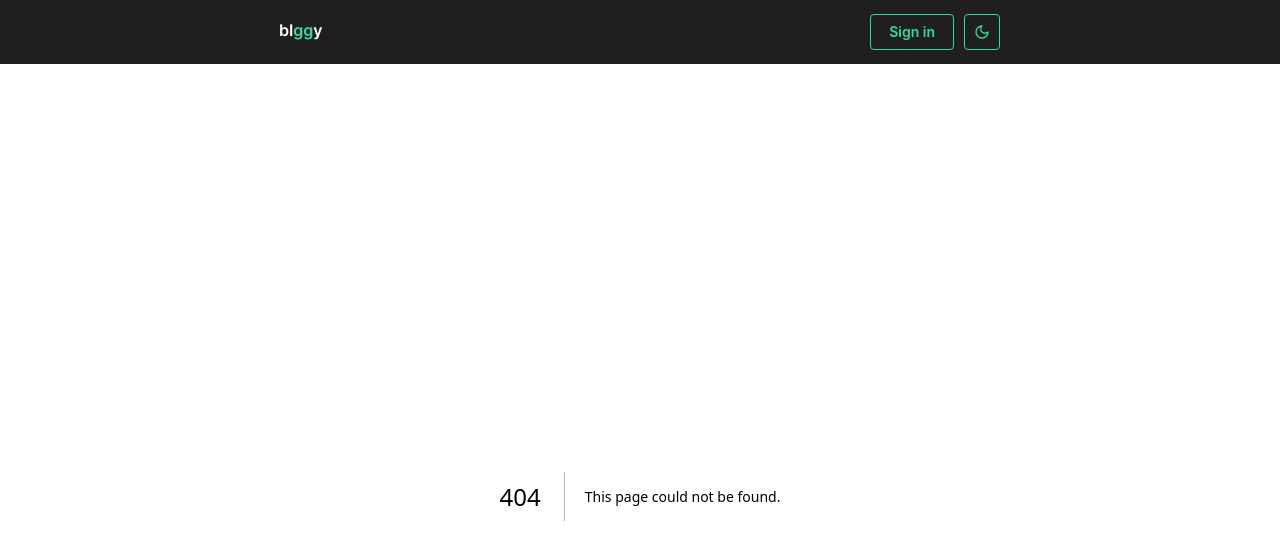
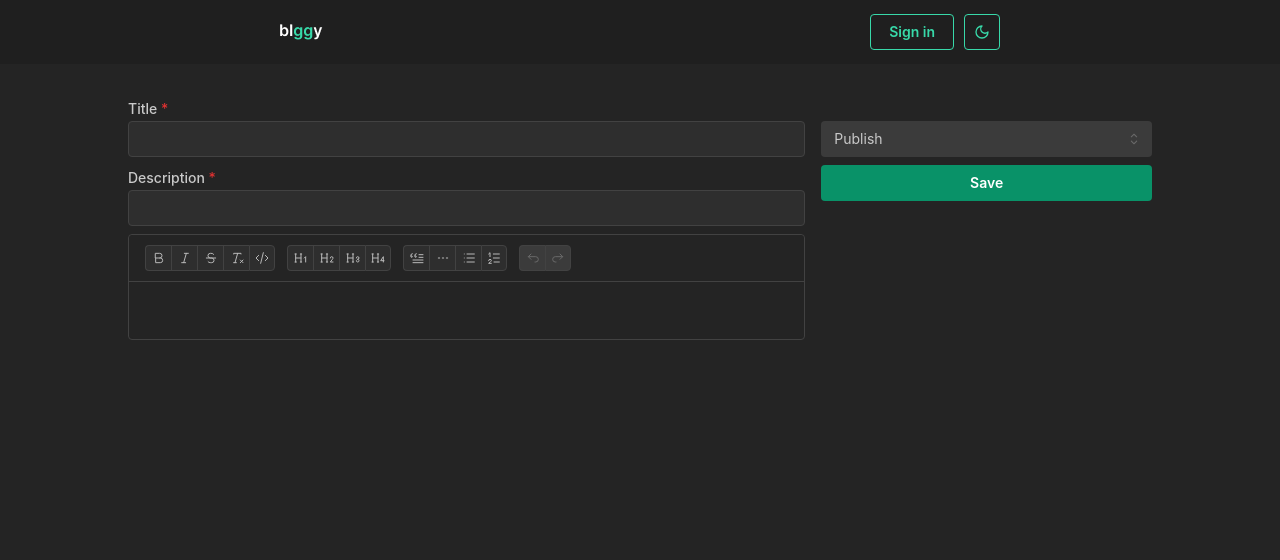
Before and after one commit to wendell-kenneddy/blggy, a Next.js app: page /posts/create in a window 1280 px wide. Before the commit this address had no page. Shown: the top 560 px of the page. Built offline with nearby package versions, Linux system fonts and the light colour scheme.

Commit message:
feat(pages): add CreatePostPage

```diff
--- /dev/null
+++ b/src/app/posts/create/page.tsx
@@ -0,0 +1,22 @@
+import { PostForm } from "@/components/post-form";
+import { Space, VisuallyHidden } from "@mantine/core";
+import { Metadata } from "next";
+
+export const metadata: Metadata = {
+  title: "blggy | Create post",
+  description: "Develop and share your newest idea.",
+};
+
+export default function CreatePostPage() {
+  return (
+    <>
+      <VisuallyHidden>
+        <h1>Create post</h1>
+      </VisuallyHidden>
+
+      <PostForm />
+
+      <Space h={24} />
+    </>
+  );
+}
```
